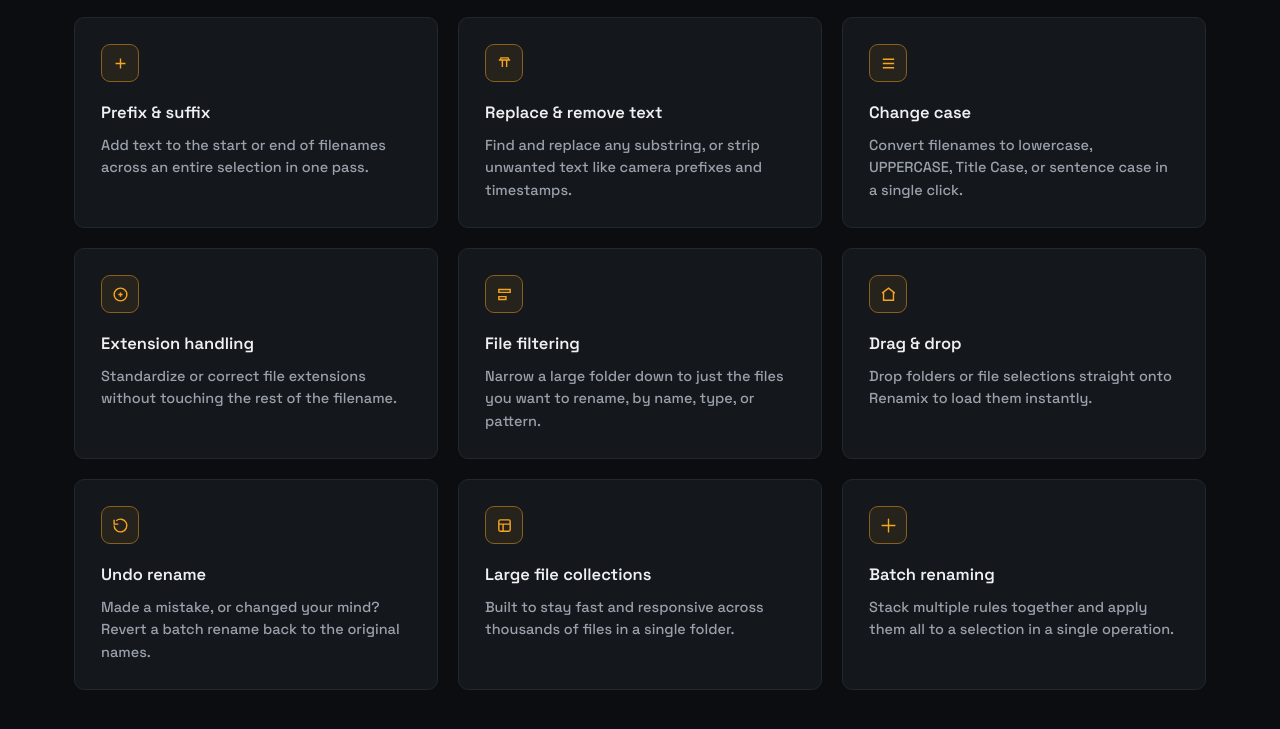
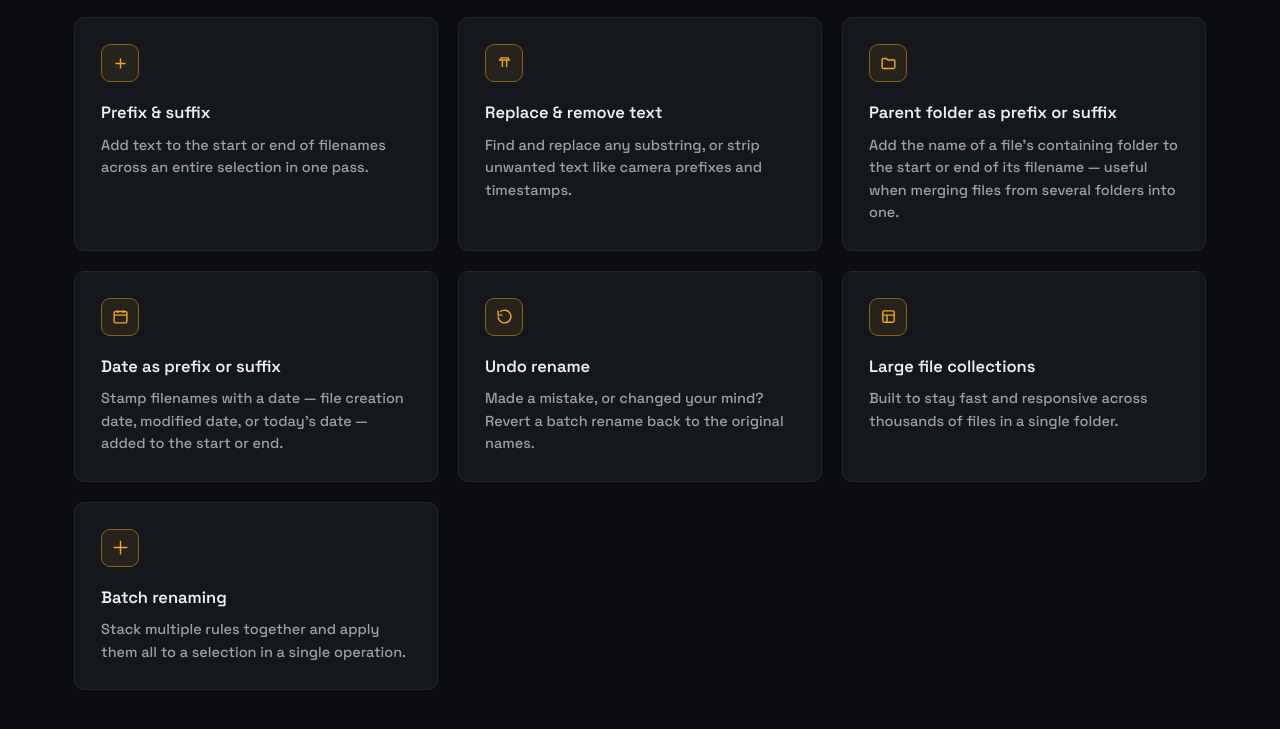
Before and after one commit to renamix-official/Renamix-Website, a plain HTML site: page index.html in a window 1280 px wide. Shown: the part 2225-2954 px from the top of the page. Drawn offline with Linux system fonts and the light colour scheme.

Commit message:
New Features Added

```diff
--- a/index.html
+++ b/index.html
@@ -224,36 +224,20 @@
           </div>
 
           <div class="feature-card reveal">
-            <div class="feature-icon" aria-hidden="true">
-              <svg width="17" height="17" viewBox="0 0 24 24" fill="none" stroke="currentColor" stroke-width="2"><path d="M4 6h16M4 12h16M4 18h16"/></svg>
-            </div>
-            <h3>Change case</h3>
-            <p>Convert filenames to lowercase, UPPERCASE, Title Case, or sentence case in a single click.</p>
+          <div class="feature-icon" aria-hidden="true">
+            <svg width="17" height="17" viewBox="0 0 24 24" fill="none" stroke="currentColor" stroke-width="2"><path d="M3 7a2 2 0 0 1 2-2h4l2 2h8a2 2 0 0 1 2 2v8a2 2 0 0 1-2 2H5a2 2 0 0 1-2-2V7z"/></svg>
           </div>
+          <h3>Parent folder as prefix or suffix</h3>
+          <p>Add the name of a file's containing folder to the start or end of its filename — useful when merging files from several folders into one.</p>
+        </div>
 
-          <div class="feature-card reveal">
-            <div class="feature-icon" aria-hidden="true">
-              <svg width="17" height="17" viewBox="0 0 24 24" fill="none" stroke="currentColor" stroke-width="2"><path d="M9 12h6M12 9v6"/><circle cx="12" cy="12" r="9"/></svg>
-            </div>
-            <h3>Extension handling</h3>
-            <p>Standardize or correct file extensions without touching the rest of the filename.</p>
+        <div class="feature-card reveal">
+          <div class="feature-icon" aria-hidden="true">
+            <svg width="17" height="17" viewBox="0 0 24 24" fill="none" stroke="currentColor" stroke-width="2"><rect x="3" y="5" width="18" height="16" rx="2"/><path d="M3 10h18M8 3v4M16 3v4"/></svg>
           </div>
-
-          <div class="feature-card reveal">
-            <div class="feature-icon" aria-hidden="true">
-              <svg width="17" height="17" viewBox="0 0 24 24" fill="none" stroke="currentColor" stroke-width="2"><path d="M4 5h16v4H4zM4 15h10v4H4z"/></svg>
-            </div>
-            <h3>File filtering</h3>
-            <p>Narrow a large folder down to just the files you want to rename, by name, type, or pattern.</p>
-          </div>
-
-          <div class="feature-card reveal">
-            <div class="feature-icon" aria-hidden="true">
-              <svg width="17" height="17" viewBox="0 0 24 24" fill="none" stroke="currentColor" stroke-width="2"><path d="M3 10l9-7 9 7M5 9v11h14V9"/></svg>
-            </div>
-            <h3>Drag &amp; drop</h3>
-            <p>Drop folders or file selections straight onto Renamix to load them instantly.</p>
-          </div>
+          <h3>Date as prefix or suffix</h3>
+          <p>Stamp filenames with a date — file creation date, modified date, or today's date — added to the start or end.</p>
+        </div>
 
           <div class="feature-card reveal">
             <div class="feature-icon" aria-hidden="true">
```
